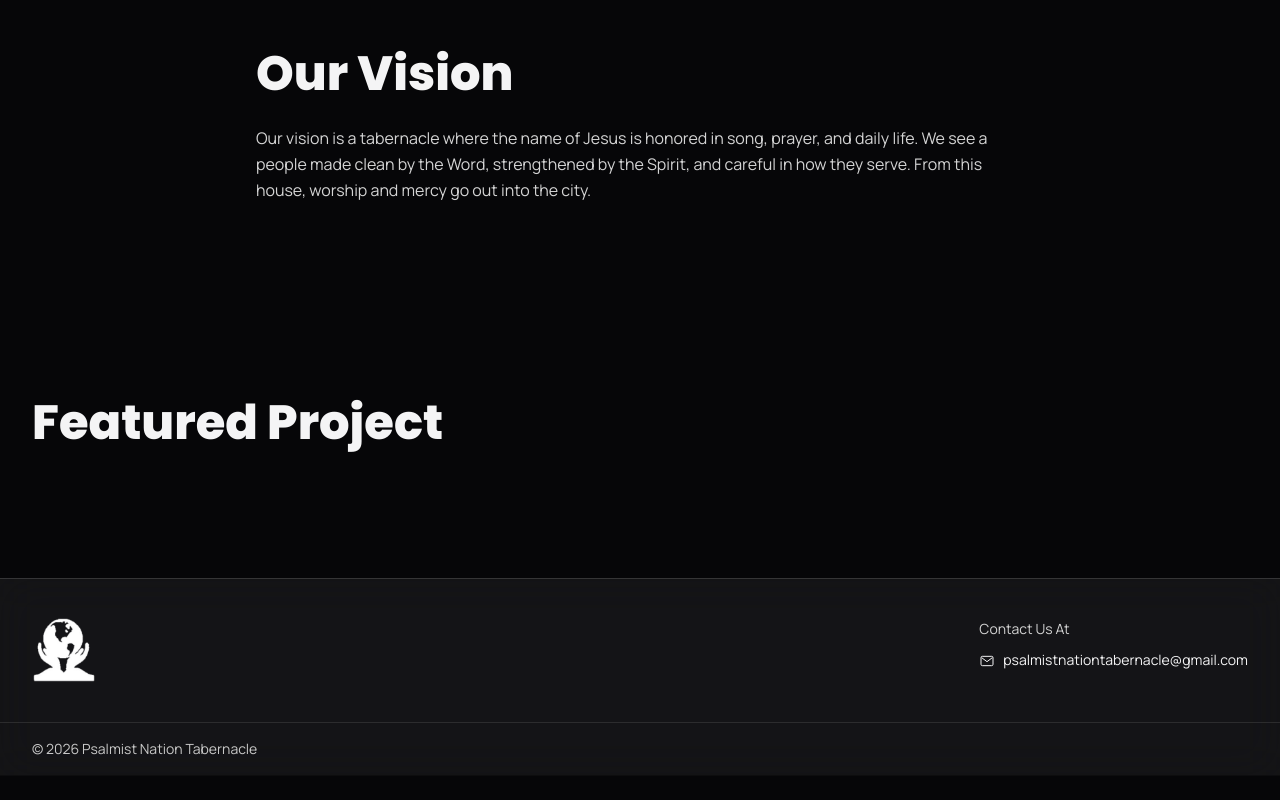
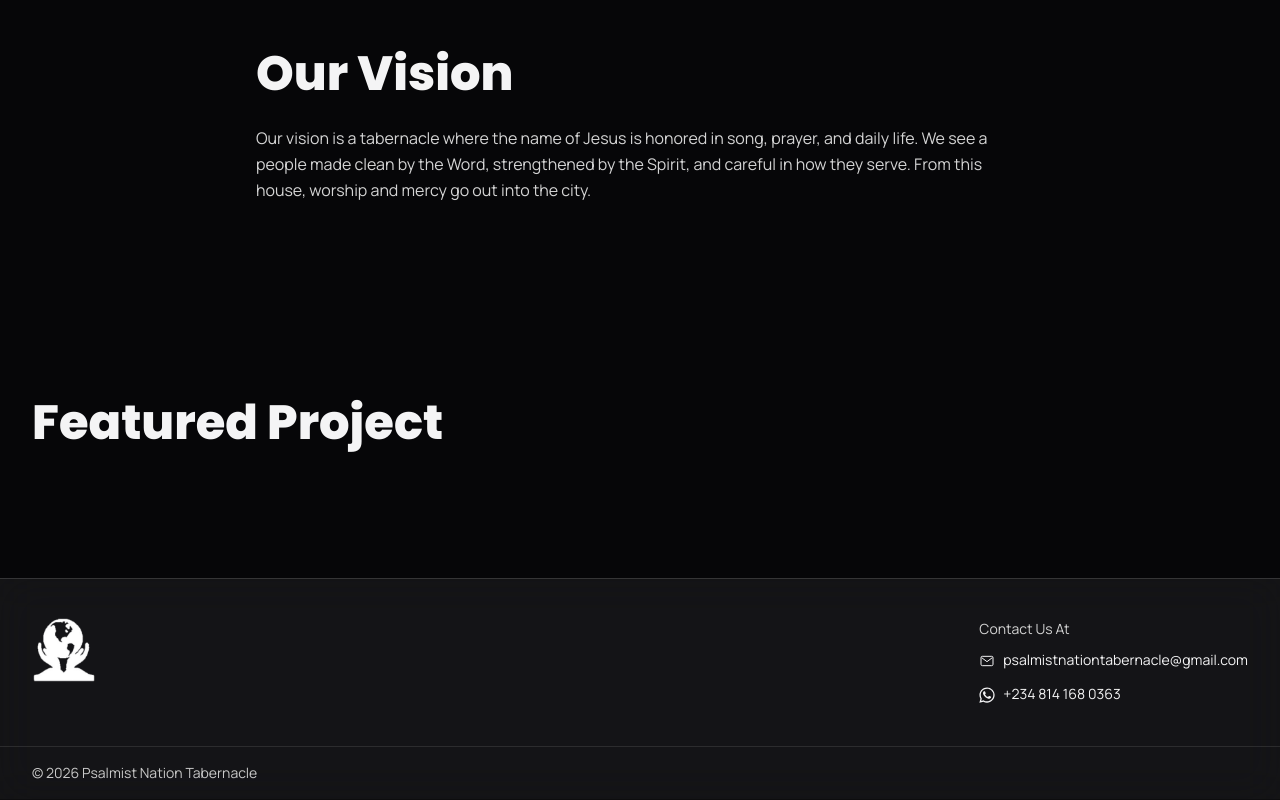
Before and after one commit to SammyCodes1/PNT-Partnership, a React (Vite) app: page / in a window 1280 px wide. Shown: the part 850-1650 px from the top of the page. Before the commit the page ends 1626 px from the top, so only its background shows below. Built offline with nearby package versions, Linux system fonts and the light colour scheme; no server answers; the database is empty.

Commit message:
Add WhatsApp contact link under the email in the footer.

```diff
--- a/src/components/Footer.tsx
+++ b/src/components/Footer.tsx
@@ -17,6 +17,18 @@ export function Footer() {
             </svg>
             psalmistnationtabernacle@gmail.com
           </a>
+          <a
+            href="https://wa.me/2348141680363"
+            target="_blank"
+            rel="noopener noreferrer"
+            aria-label="Message us on WhatsApp at +234 814 168 0363"
+            className="mt-2 flex max-w-full items-center gap-2 text-[#F4F4F5] hover:text-[var(--gold)]"
+          >
+            <svg viewBox="0 0 24 24" aria-hidden="true" className="h-4 w-4 shrink-0 fill-current">
+              <path d="M17.47 14.38c-.3-.15-1.76-.87-2.03-.97-.27-.1-.47-.15-.67.15-.2.3-.77.97-.94 1.17-.17.2-.35.22-.64.07-.3-.15-1.26-.46-2.39-1.47-.88-.79-1.48-1.76-1.65-2.06-.17-.3-.02-.46.13-.61.13-.13.3-.35.45-.52.15-.17.2-.3.3-.5.1-.2.05-.37-.02-.52-.08-.15-.67-1.61-.92-2.21-.24-.58-.49-.5-.67-.51h-.57c-.2 0-.52.07-.79.37-.27.3-1.04 1.02-1.04 2.48s1.07 2.88 1.21 3.08c.15.2 2.1 3.2 5.08 4.49.71.31 1.26.49 1.69.63.71.23 1.36.2 1.87.12.57-.09 1.76-.72 2.01-1.41.25-.7.25-1.29.17-1.41-.07-.12-.27-.2-.57-.35zM12.05 21.5h-.01a9.43 9.43 0 0 1-4.8-1.32l-.35-.2-3.57.93.95-3.48-.22-.36a9.4 9.4 0 0 1-1.44-5.02c0-5.2 4.24-9.44 9.45-9.44 2.52 0 4.9.98 6.68 2.77a9.38 9.38 0 0 1 2.76 6.68c0 5.21-4.24 9.44-9.45 9.44zm8.04-17.49A11.3 11.3 0 0 0 12.05.68C5.78.68.68 5.78.68 12.05c0 2 .52 3.96 1.52 5.68L.58 23.64l6.04-1.58a11.33 11.33 0 0 0 5.43 1.38h.01c6.27 0 11.37-5.1 11.37-11.37 0-3.04-1.18-5.9-3.34-8.06z" />
+            </svg>
+            +234 814 168 0363
+          </a>
         </address>
       </div>
       <div className="border-t border-white/10">
```
